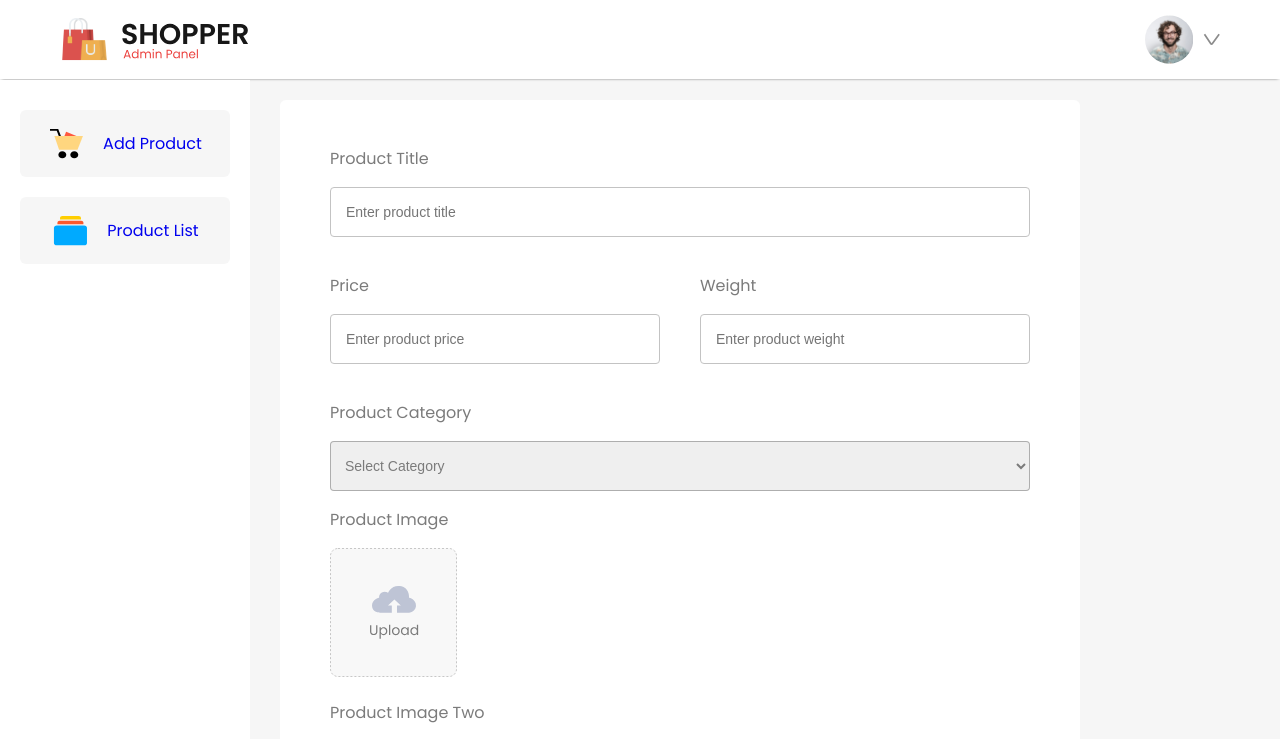
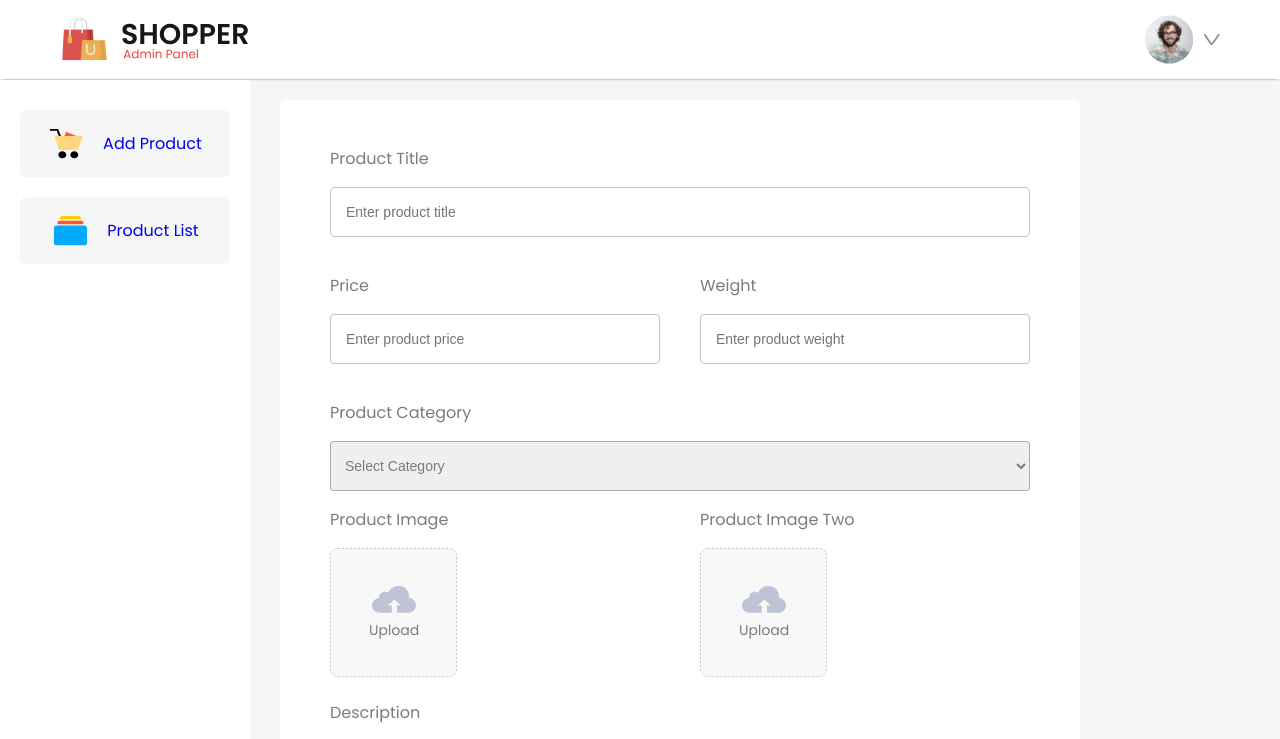
Before and after one commit to kevd82/BarbaricSplendorStore, a React (Vite) app in the folder admin/: page /addproduct in a window 1280 px wide. Shown: the top 739 px of the page. Built offline with nearby package versions, Linux system fonts and the light colour scheme.

Commit message:
AddProduct.css work

```diff
--- a/admin/src/Components/AddProduct/AddProduct.css
+++ b/admin/src/Components/AddProduct/AddProduct.css
@@ -29,6 +29,11 @@
 }
 
 .addproduct-price {
+    display: flex;
+    gap: 40px;
+}
+
+.addproduct-images {
     display: flex;
     gap: 40px;
 }
--- a/admin/src/Components/AddProduct/AddProduct.jsx
+++ b/admin/src/Components/AddProduct/AddProduct.jsx
@@ -43,17 +43,22 @@ const AddProduct = () => {
           <option value="books">Books</option>
         </select>
       </div>
+      <div className="addproduct-images">
         <div className="addproduct-itemfield">
           <p>Product Image</p>
           <label htmlFor="file-input">
             <img src={upload_area} className="addproduct-thumbnail-img" alt=""/>
           </label>
           <input type="file" name="image" id="file-input" hidden/>
+        </div>
+        <div className="addproduct-itemfield">
           <p>Product Image Two</p>
             <label htmlFor="file-input">
               <img src={upload_area} className="addproduct-thumbnail-img" alt=""/>
             </label>
             <input type="file" name="imagetwo" id="file-input" hidden/>
+        </div>
+
       </div>
       <div className="addproduct-itemfield">
         <p>Description</p>
```
Lines whose indentation alone changed are shown as unchanged.
